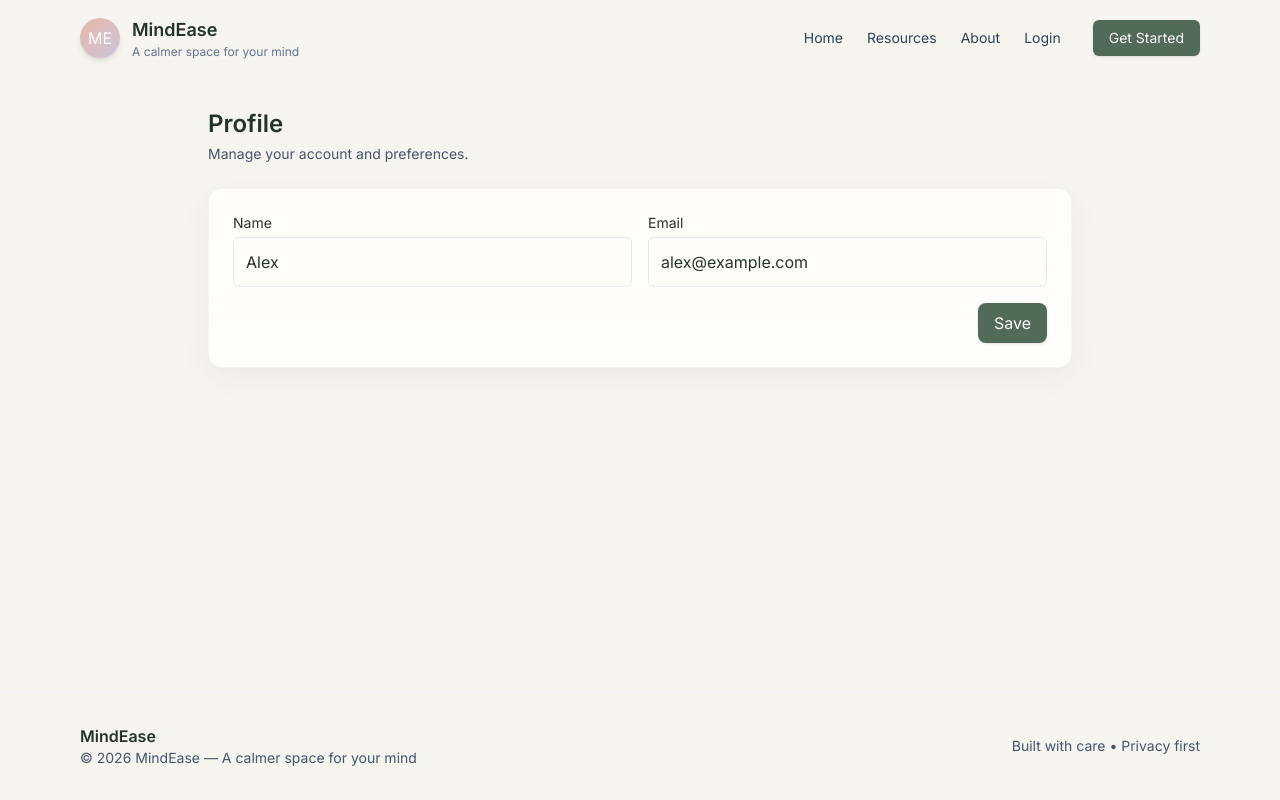
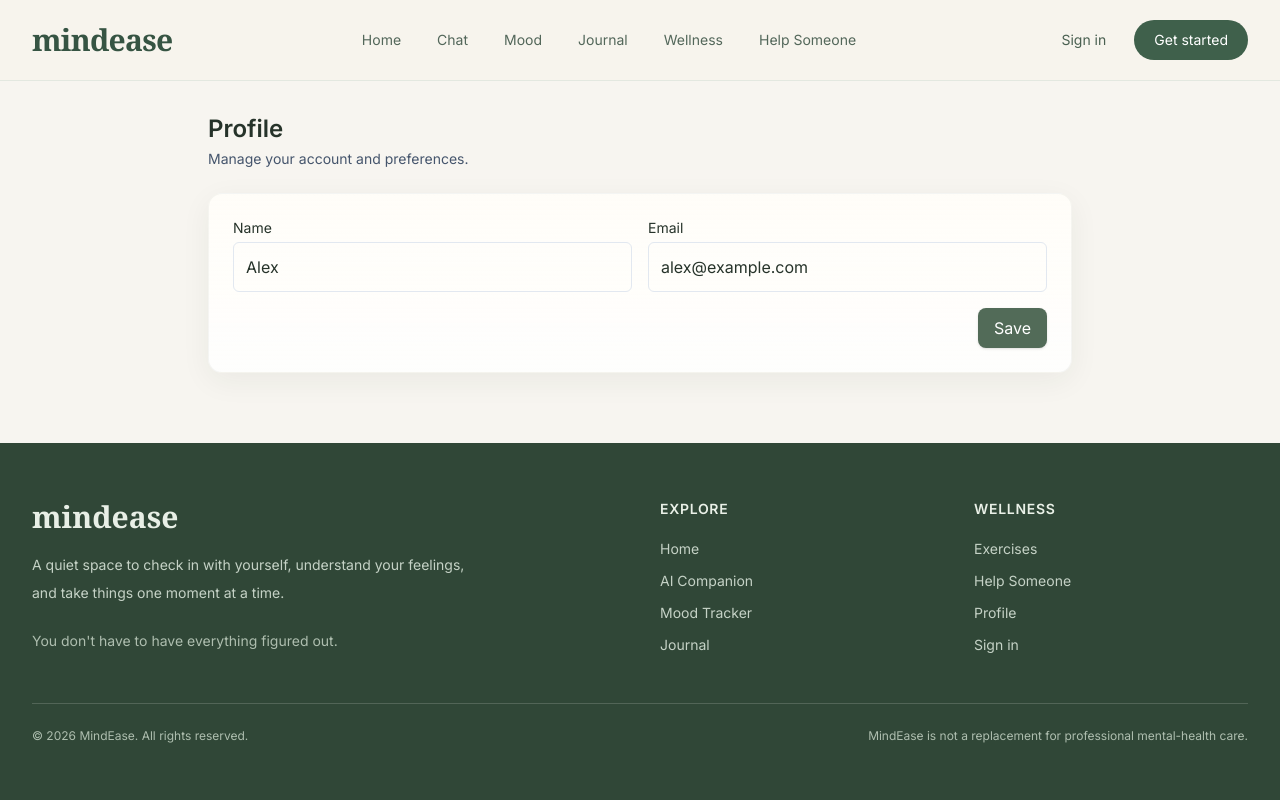
Before and after one commit to tanvisharma13/mindease, a React (Vite) app: page /profile in a window 1280 px wide. Built offline with nearby package versions, Linux system fonts and the light colour scheme.

Commit message:
feat: add responsive navbar and footer

```diff
--- a/src/components/Footer.jsx
+++ b/src/components/Footer.jsx
@@ -1,13 +1,120 @@
-export default function Footer(){
+import { Link } from "react-router-dom";
+
+function Footer() {
   return (
-    <footer className="w-full border-t border-slate-100 mt-12">
-      <div className="max-w-6xl mx-auto px-4 py-8 flex flex-col md:flex-row items-center justify-between gap-4">
-        <div>
-          <div className="font-semibold">MindEase</div>
-          <div className="text-sm text-slate-600">© {new Date().getFullYear()} MindEase — A calmer space for your mind</div>
+    <footer className="bg-[#304737] text-[#E8EFE6]">
+      <div className="max-w-7xl mx-auto px-5 sm:px-8 py-14">
+
+        <div className="grid grid-cols-1 md:grid-cols-4 gap-10">
+
+          {/* Brand */}
+          <div className="md:col-span-2">
+            <Link
+              to="/"
+              className="text-3xl font-serif font-semibold"
+            >
+              mindease
+            </Link>
+
+            <p className="mt-4 max-w-md text-sm leading-7 text-[#C5D2C6]">
+              A quiet space to check in with yourself, understand
+              your feelings, and take things one moment at a time.
+            </p>
+
+            <p className="mt-6 text-sm text-[#AEBEAF]">
+              You don&apos;t have to have everything figured out.
+            </p>
+          </div>
+
+          {/* Explore */}
+          <div>
+            <h3 className="text-sm font-semibold uppercase tracking-wider text-[#EAF1E8]">
+              Explore
+            </h3>
+
+            <div className="mt-5 flex flex-col gap-3">
+              <Link
+                to="/"
+                className="text-sm text-[#C5D2C6] hover:text-white transition"
+              >
+                Home
+              </Link>
+
+              <Link
+                to="/chat"
+                className="text-sm text-[#C5D2C6] hover:text-white transition"
+              >
+                AI Companion
+              </Link>
+
+              <Link
+                to="/mood"
+                className="text-sm text-[#C5D2C6] hover:text-white transition"
+              >
+                Mood Tracker
+              </Link>
+
+              <Link
+                to="/journal"
+                className="text-sm text-[#C5D2C6] hover:text-white transition"
+              >
+                Journal
+              </Link>
+            </div>
+          </div>
+
+          {/* Wellness */}
+          <div>
+            <h3 className="text-sm font-semibold uppercase tracking-wider text-[#EAF1E8]">
+              Wellness
+            </h3>
+
+            <div className="mt-5 flex flex-col gap-3">
+              <Link
+                to="/wellness"
+                className="text-sm text-[#C5D2C6] hover:text-white transition"
+              >
+                Exercises
+              </Link>
+
+              <Link
+                to="/help-someone"
+                className="text-sm text-[#C5D2C6] hover:text-white transition"
+              >
+                Help Someone
+              </Link>
+
+              <Link
+                to="/profile"
+                className="text-sm text-[#C5D2C6] hover:text-white transition"
+              >
+                Profile
+              </Link>
+
+              <Link
+                to="/login"
+                className="text-sm text-[#C5D2C6] hover:text-white transition"
+              >
+                Sign in
+              </Link>
+            </div>
+          </div>
         </div>
-        <div className="text-sm text-slate-600">Built with care • Privacy first</div>
+
+        {/* Bottom */}
+        <div className="mt-12 pt-6 border-t border-[#526557] flex flex-col sm:flex-row justify-between gap-4">
+          <p className="text-xs text-[#AEBEAF]">
+            © {new Date().getFullYear()} MindEase. All rights reserved.
+          </p>
+
+          <p className="text-xs text-[#AEBEAF]">
+            MindEase is not a replacement for professional mental-health care.
+          </p>
+        </div>
+
       </div>
     </footer>
-  )
+  );
 }
+
+export default Footer;
--- a/src/components/Navbar.jsx
+++ b/src/components/Navbar.jsx
@@ -1,43 +1,176 @@
-import { useState } from 'react'
-import { Link } from 'react-router-dom'
-import { Menu } from 'lucide-react'
+import { useState } from "react";
+import { Link, NavLink, useNavigate } from "react-router-dom";
 
-export default function Navbar(){
-  const [open,setOpen] = useState(false)
+function Navbar() {
+  const [menuOpen, setMenuOpen] = useState(false);
+  const navigate = useNavigate();
+
+  const user = JSON.parse(localStorage.getItem("mindease_user"));
+
+  const navItems = [
+    { name: "Home", path: "/" },
+    { name: "Chat", path: "/chat" },
+    { name: "Mood", path: "/mood" },
+    { name: "Journal", path: "/journal" },
+    { name: "Wellness", path: "/wellness" },
+    { name: "Help Someone", path: "/help-someone" },
+  ];
+
+  const handleLogout = () => {
+    localStorage.removeItem("mindease_user");
+    setMenuOpen(false);
+    navigate("/login");
+  };
+
   return (
-    <header className="w-full bg-transparent backdrop-blur-sm py-4">
-      <div className="max-w-6xl mx-auto px-4 flex items-center justify-between">
-        <Link to="/" className="flex items-center gap-3">
-          <div className="w-10 h-10 rounded-full bg-gradient-to-br from-[#E8B9A8] to-[#C9C4D9] flex items-center justify-center text-white shadow-md">ME</div>
-          <div>
-            <div className="text-lg font-semibold">MindEase</div>
-            <div className="text-xs text-slate-500">A calmer space for your mind</div>
+    <header className="sticky top-0 z-50 border-b border-[#E3E8E0] bg-[#F7F4EC]/95 backdrop-blur-md">
+      <nav className="max-w-7xl mx-auto px-5 sm:px-8">
+        <div className="h-20 flex items-center justify-between">
+
+          {/* Logo */}
+          <Link
+            to="/"
+            className="text-2xl sm:text-3xl font-serif font-semibold tracking-tight text-[#365443]"
+          >
+            mindease
+          </Link>
+
+          {/* Desktop Navigation */}
+          <div className="hidden lg:flex items-center gap-1">
+            {navItems.map((item) => (
+              <NavLink
+                key={item.path}
+                to={item.path}
+                className={({ isActive }) =>
+                  `px-4 py-2.5 rounded-full text-sm transition ${
+                    isActive
+                      ? "bg-[#3F604B] text-white"
+                      : "text-[#53675A] hover:bg-[#E7EEE4]"
+                  }`
+                }
+              >
+                {item.name}
+              </NavLink>
+            ))}
           </div>
-        </Link>
 
-        <nav className="hidden md:flex items-center gap-6 text-sm text-slate-700">
-          <Link to="/" className="hover:text-sage-dark">Home</Link>
-          <Link to="/resources" className="hover:text-sage-dark">Resources</Link>
-          <a href="#about" className="hover:text-sage-dark">About</a>
-          <Link to="/login" className="text-sage-dark font-medium">Login</Link>
-          <Link to="/register" className="ml-2 bg-[#526B58] text-white px-4 py-2 rounded-md shadow-sm btn-smooth">Get Started</Link>
-        </nav>
+          {/* Desktop Account */}
+          <div className="hidden lg:flex items-center gap-3">
+            {user ? (
+              <>
+                <Link
+                  to="/profile"
+                  className="flex items-center gap-2 rounded-full border border-[#D3DDD1] px-4 py-2 text-sm text-[#4A6051] hover:bg-white transition"
+                >
+                  <span className="w-7 h-7 rounded-full bg-[#DDE8DC] flex items-center justify-center text-xs font-medium">
+                    {user.name?.charAt(0).toUpperCase()}
+                  </span>
 
-        <button onClick={()=>setOpen(!open)} className="md:hidden p-2 rounded-md bg-white/60 glass-card">
-          <Menu size={18} />
-        </button>
-      </div>
+                  <span>{user.name?.split(" ")[0]}</span>
+                </Link>
 
-      {open && (
-        <div className="md:hidden mt-3 px-4">
-          <div className="flex flex-col gap-2">
-            <Link to="/" className="py-2 px-3 rounded-md">Home</Link>
-            <Link to="/resources" className="py-2 px-3 rounded-md">Resources</Link>
-            <Link to="/login" className="py-2 px-3 rounded-md">Login</Link>
-            <Link to="/register" className="py-2 px-3 rounded-md bg-[#526B58] text-white rounded-md">Get Started</Link>
+                <button
+                  onClick={handleLogout}
+                  className="text-sm text-[#718078] hover:text-[#3F604B] transition"
+                >
+                  Sign out
+                </button>
+              </>
+            ) : (
+              <>
+                <Link
+                  to="/login"
+                  className="px-4 py-2.5 text-sm text-[#4A6051] hover:text-[#304737] transition"
+                >
+                  Sign in
+                </Link>
+
+                <Link
+                  to="/register"
+                  className="rounded-full bg-[#3F604B] px-5 py-2.5 text-sm font-medium text-white hover:bg-[#314C3B] transition"
+                >
+                  Get started
+                </Link>
+              </>
+            )}
           </div>
+
+          {/* Mobile Menu Button */}
+          <button
+            type="button"
+            onClick={() => setMenuOpen(!menuOpen)}
+            className="lg:hidden w-10 h-10 rounded-full border border-[#D5DED3] flex items-center justify-center text-[#3F604B]"
+            aria-label="Toggle menu"
+          >
+            {menuOpen ? "✕" : "☰"}
+          </button>
         </div>
-      )}
+
+        {/* Mobile Menu */}
+        {menuOpen && (
+          <div className="lg:hidden border-t border-[#E3E8E0] py-5">
+            <div className="flex flex-col gap-1">
+              {navItems.map((item) => (
+                <NavLink
+                  key={item.path}
+                  to={item.path}
+                  onClick={() => setMenuOpen(false)}
+                  className={({ isActive }) =>
+                    `px-4 py-3 rounded-xl text-sm ${
+                      isActive
+                        ? "bg-[#3F604B] text-white"
+                        : "text-[#53675A] hover:bg-[#E7EEE4]"
+                    }`
+                  }
+                >
+                  {item.name}
+                </NavLink>
+              ))}
+            </div>
+
+            <div className="mt-4 pt-4 border-t border-[#E3E8E0]">
+              {user ? (
+                <div className="flex flex-col gap-2">
+                  <Link
+                    to="/profile"
+                    onClick={() => setMenuOpen(false)}
+                    className="px-4 py-3 rounded-xl text-sm text-[#53675A] hover:bg-[#E7EEE4]"
+                  >
+                    My Profile
+                  </Link>
+
+                  <button
+                    onClick={handleLogout}
+                    className="text-left px-4 py-3 rounded-xl text-sm text-[#53675A] hover:bg-[#E7EEE4]"
+                  >
+                    Sign out
+                  </button>
+                </div>
+              ) : (
+                <div className="flex flex-col gap-2">
+                  <Link
+                    to="/login"
+                    onClick={() => setMenuOpen(false)}
+                    className="px-4 py-3 rounded-xl text-sm text-[#53675A] hover:bg-[#E7EEE4]"
+                  >
+                    Sign in
+                  </Link>
+
+                  <Link
+                    to="/register"
+                    onClick={() => setMenuOpen(false)}
+                    className="px-4 py-3 rounded-xl bg-[#3F604B] text-white text-sm text-center"
+                  >
+                    Get started
+                  </Link>
+                </div>
+              )}
+            </div>
+          </div>
+        )}
+      </nav>
     </header>
-  )
+  );
 }
+
+export default Navbar;
```
